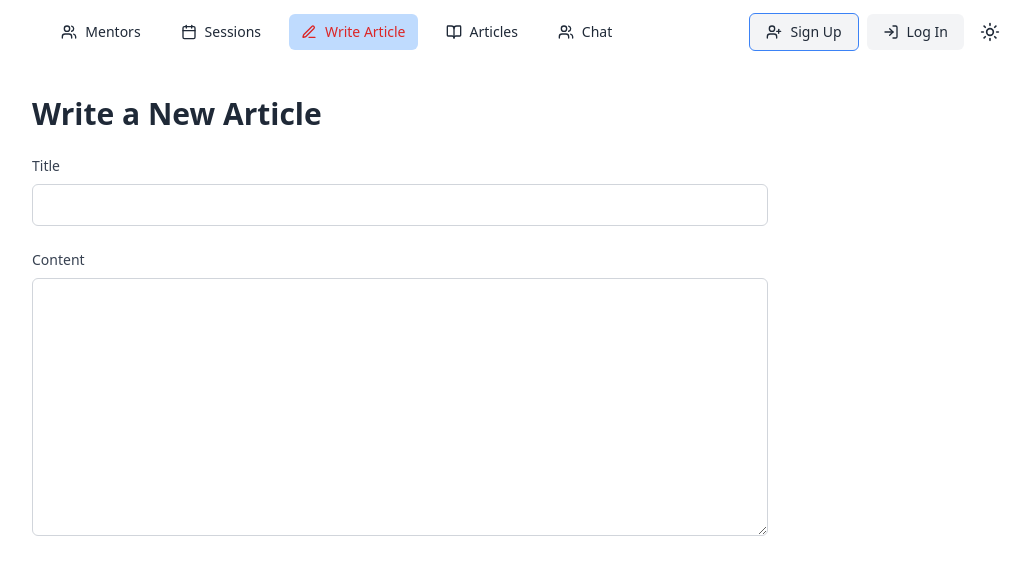
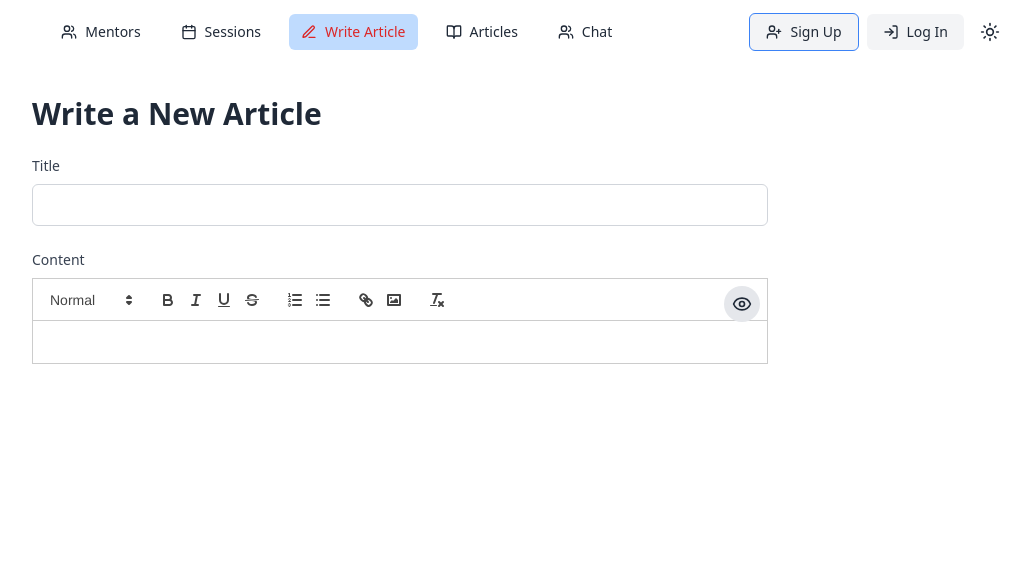
Before and after one commit to KshKnsl/GuruGram, a React (Vite) app in the folder client/: page /articles/new in a window 1280 px wide. Shown: the top 574 px of the page, without its empty margins (240-1267 px from the left). Built offline with nearby package versions, Linux system fonts and the light colour scheme; no server answers.

Commit message:
react editor added

```diff
--- a/client/package.json
+++ b/client/package.json
@@ -18,15 +18,14 @@
     "cors": "^2.8.5",
     "framer-motion": "^11.18.1",
     "icons": "^1.0.0",
+    "lodash": "^4.17.21",
     "lucide-react": "^0.473.0",
     "react": "^18.3.1",
     "react-bootstrap": "^2.10.7",
     "react-dom": "^18.3.1",
-
     "react-hot-toast": "^2.5.1",
-
     "react-icons": "^5.4.0",
-
+    "react-quill": "^2.0.0",
     "react-router-dom": "^7.1.3",
     "react-toastify": "^11.0.3",
     "socket.io-client": "^4.8.1",
@@ -34,6 +33,7 @@
   },
   "devDependencies": {
     "@eslint/js": "^9.17.0",
+    "@types/lodash": "^4.17.14",
     "@types/react": "^18.3.18",
     "@types/react-dom": "^18.3.5",
     "@vitejs/plugin-react": "^4.3.4",
--- a/client/src/components/Articles/ArticleEditor.tsx
+++ b/client/src/components/Articles/ArticleEditor.tsx
@@ -1,53 +1,104 @@
-import React, { useState, useEffect } from 'react'
-import { motion } from 'framer-motion'
-import { useNavigate } from 'react-router-dom'
+import type React from "react"
+import { useState, useEffect, useCallback } from "react"
+import { motion } from "framer-motion"
+import { useNavigate } from "react-router-dom"
+import ReactQuill from "react-quill"
+import "react-quill/dist/quill.snow.css"
+import { debounce } from "lodash"
+import { Eye, EyeOff } from "lucide-react"
 
 interface ArticleEditorProps {
   onSubmit: (article: { title: string; content: string; author: string | null }) => void
 }
 
 const ArticleEditor: React.FC<ArticleEditorProps> = ({ onSubmit }) => {
-  const [title, setTitle] = useState('')
-  const [content, setContent] = useState('')
+  const [title, setTitle] = useState("")
+  const [content, setContent] = useState("")
   const [isPublishing, setIsPublishing] = useState(false)
   const [isMentor, setIsMentor] = useState(false)
-  const [author, setAuthor] = useState<string | null>(null);
+  const [author, setAuthor] = useState<string | null>(null)
+  const [errors, setErrors] = useState<{ title?: string; content?: string }>({})
+  const [isPreviewMode, setIsPreviewMode] = useState(false)
   const navigate = useNavigate()
 
   useEffect(() => {
-    const role = localStorage.getItem('role')
-    setIsMentor(role === 'mentor')
-    setAuthor(localStorage.getItem('_id'));
+    const role = localStorage.getItem("role")
+    setIsMentor(role === "mentor")
+    setAuthor(localStorage.getItem("_id"))
+
+    // Load draft from local storage
+    const savedDraft = localStorage.getItem("articleDraft")
+    if (savedDraft) {
+      const { title: savedTitle, content: savedContent } = JSON.parse(savedDraft)
+      setTitle(savedTitle)
+      setContent(savedContent)
+    }
   }, [])
+
+  const validateForm = () => {
+    const newErrors: { title?: string; content?: string } = {}
+    if (!title.trim()) {
+      newErrors.title = "Title is required"
+    }
+    if (!content.trim()) {
+      newErrors.content = "Content is required"
+    }
+    setErrors(newErrors)
+    return Object.keys(newErrors).length === 0
+  }
 
   const handleSubmit = async (e: React.FormEvent) => {
     e.preventDefault()
-    if (title.trim() && content.trim()) {
+    if (validateForm()) {
       setIsPublishing(true)
       try {
         // Simulate API call to publish the article
-        await new Promise(resolve => setTimeout(resolve, 1500))
+        await new Promise((resolve) => setTimeout(resolve, 1500))
         onSubmit({ title, content, author })
+        // Clear the draft from local storage
+        localStorage.removeItem("articleDraft")
         // Redirect to the articles list page after successful publication
-        navigate('/articles', { state: { message: 'Article published successfully!' } })
+        navigate("/articles", { state: { message: "Article published successfully!" } })
       } catch (error) {
-        console.error('Error publishing article:', error)
-        alert('Failed to publish article. Please try again.')
+        console.error("Error publishing article:", error)
+        alert("Failed to publish article. Please try again.")
       } finally {
         setIsPublishing(false)
       }
     }
   }
 
+  const saveDraft = useCallback(
+    debounce((title: string, content: string) => {
+      localStorage.setItem("articleDraft", JSON.stringify({ title, content }))
+    }, 1000),
+    [],
+  )
+
+  const handleTitleChange = (e: React.ChangeEvent<HTMLInputElement>) => {
+    const newTitle = e.target.value
+    setTitle(newTitle)
+    saveDraft(newTitle, content)
+  }
+
+  const handleContentChange = (value: string) => {
+    setContent(value)
+    saveDraft(title, value)
+  }
+
+  const togglePreviewMode = () => {
+    setIsPreviewMode(!isPreviewMode)
+  }
+
   return (
-    <motion.form
+    <motion.div
       initial={{ opacity: 0, y: 20 }}
       animate={{ opacity: 1, y: 0 }}
       transition={{ duration: 0.5 }}
-      onSubmit={handleSubmit}
       className="max-w-3xl mx-auto px-4 py-8 dark:bg-gray-800"
     >
       <h2 className="text-3xl font-bold mb-6 dark:text-white">Write a New Article</h2>
+      <form onSubmit={handleSubmit}>
         <div className="mb-6">
           <label htmlFor="title" className="block text-sm font-medium text-gray-700 mb-2 dark:text-gray-300">
             Title
@@ -56,23 +107,63 @@ const ArticleEditor: React.FC<ArticleEditorProps> = ({ onSubmit }) => {
             type="text"
             id="title"
             value={title}
-          onChange={(e) => setTitle(e.target.value)}
-          className="w-full px-3 py-2 border border-gray-300 rounded-md focus:outline-none focus:ring-2 focus:ring-blue-500 transition duration-300 dark:bg-gray-700 dark:border-gray-600 dark:text-white bg-white"
+            onChange={handleTitleChange}
+            className={`w-full px-3 py-2 border rounded-md focus:outline-none focus:ring-2 focus:ring-blue-500 transition duration-300 dark:bg-gray-700 dark:border-gray-600 dark:text-white bg-white ${
+              errors.title ? "border-red-500" : "border-gray-300"
+            }`}
             required
+            aria-invalid={errors.title ? "true" : "false"}
+            aria-describedby={errors.title ? "title-error" : undefined}
           />
+          {errors.title && (
+            <p id="title-error" className="mt-2 text-sm text-red-600 dark:text-red-400">
+              {errors.title}
+            </p>
+          )}
         </div>
         <div className="mb-6">
           <label htmlFor="content" className="block text-sm font-medium text-gray-700 mb-2 dark:text-gray-300">
             Content
           </label>
-        <textarea
-          id="content"
+          <div className="relative">
+            {isPreviewMode ? (
+              <div
+                className="prose max-w-none dark:prose-invert p-4 border border-gray-300 rounded-md bg-white dark:bg-gray-700 dark:border-gray-600"
+                dangerouslySetInnerHTML={{ __html: content }}
+              />
+            ) : (
+              <ReactQuill
+                theme="snow"
                 value={content}
-          onChange={(e) => setContent(e.target.value)}
-          rows={10}
-          className="w-full px-3 py-2 border border-gray-300 rounded-md focus:outline-none focus:ring-2 focus:ring-blue-500 transition duration-300 dark:bg-gray-700 dark:border-gray-600 dark:text-white bg-white"
-          required
-        ></textarea>
+                onChange={handleContentChange}
+                modules={{
+                  toolbar: [
+                    [{ header: [1, 2, 3, 4, 5, 6, false] }],
+                    ["bold", "italic", "underline", "strike"],
+                    [{ list: "ordered" }, { list: "bullet" }],
+                    ["link", "image"],
+                    ["clean"],
+                  ],
+                }}
+                className={`bg-white dark:bg-gray-700 text-gray-900 dark:text-white ${
+                  errors.content ? "border-red-500" : "border-gray-300"
+                }`}
+              />
+            )}
+            <button
+              type="button"
+              onClick={togglePreviewMode}
+              className="absolute top-2 right-2 p-2 bg-gray-200 dark:bg-gray-600 rounded-full"
+              aria-label={isPreviewMode ? "Edit mode" : "Preview mode"}
+            >
+              {isPreviewMode ? <EyeOff size={20} /> : <Eye size={20} />}
+            </button>
+          </div>
+          {errors.content && (
+            <p id="content-error" className="mt-2 text-sm text-red-600 dark:text-red-400">
+              {errors.content}
+            </p>
+          )}
         </div>
         {isMentor && (
           <motion.button
@@ -82,10 +173,11 @@ const ArticleEditor: React.FC<ArticleEditorProps> = ({ onSubmit }) => {
             className="bg-blue-600 text-white px-6 py-3 rounded-lg hover:bg-blue-700 transition duration-300 disabled:opacity-50 disabled:cursor-not-allowed dark:bg-blue-500 dark:hover:bg-blue-600"
             disabled={isPublishing}
           >
-          {isPublishing ? 'Publishing...' : 'Publish Article'}
+            {isPublishing ? "Publishing..." : "Publish Article"}
           </motion.button>
         )}
-    </motion.form>
+      </form>
+    </motion.div>
   )
 }
 
```
Also changed, not shown: 1 other file (tests, documents, lock files or other folders). Lines whose indentation alone changed are shown as unchanged.
